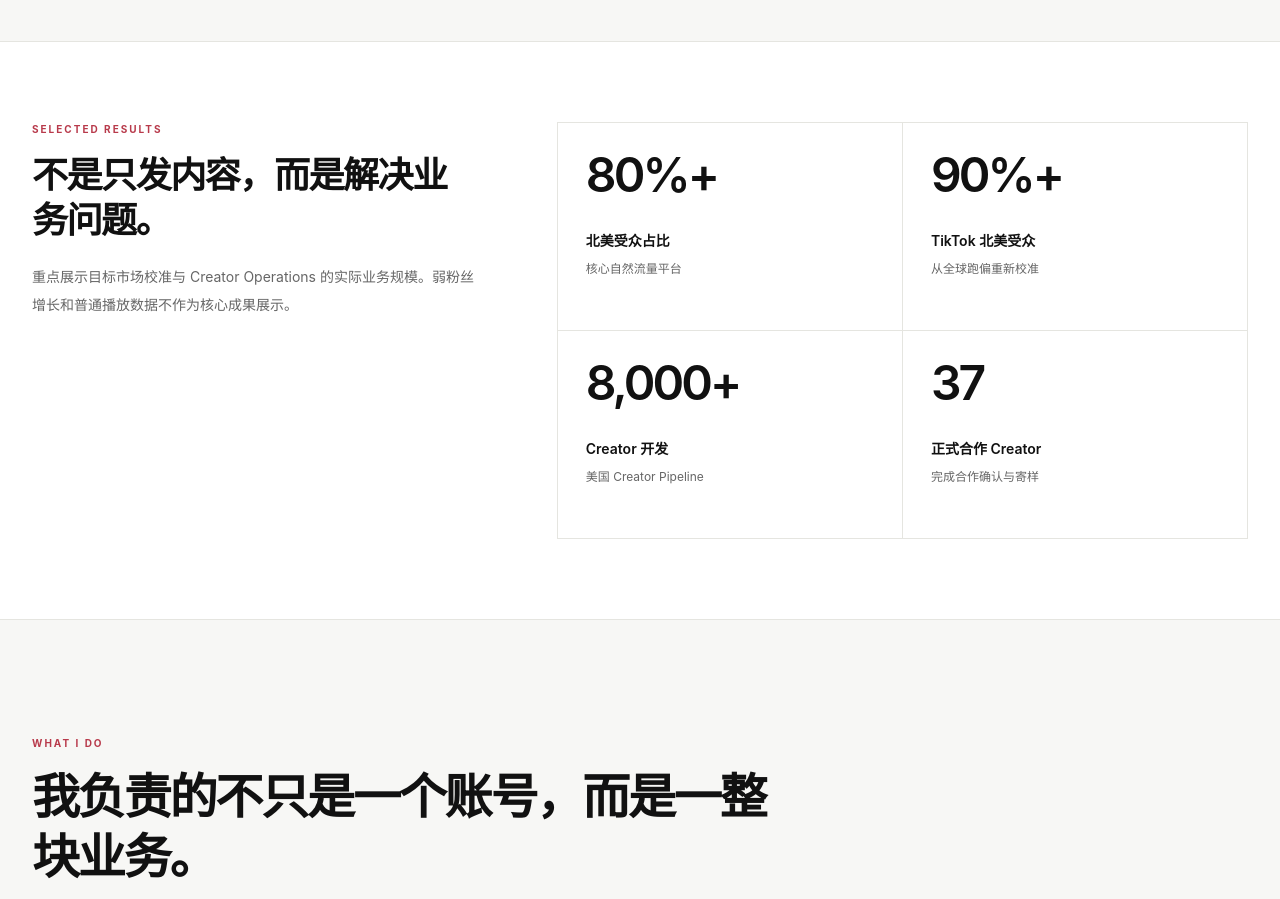
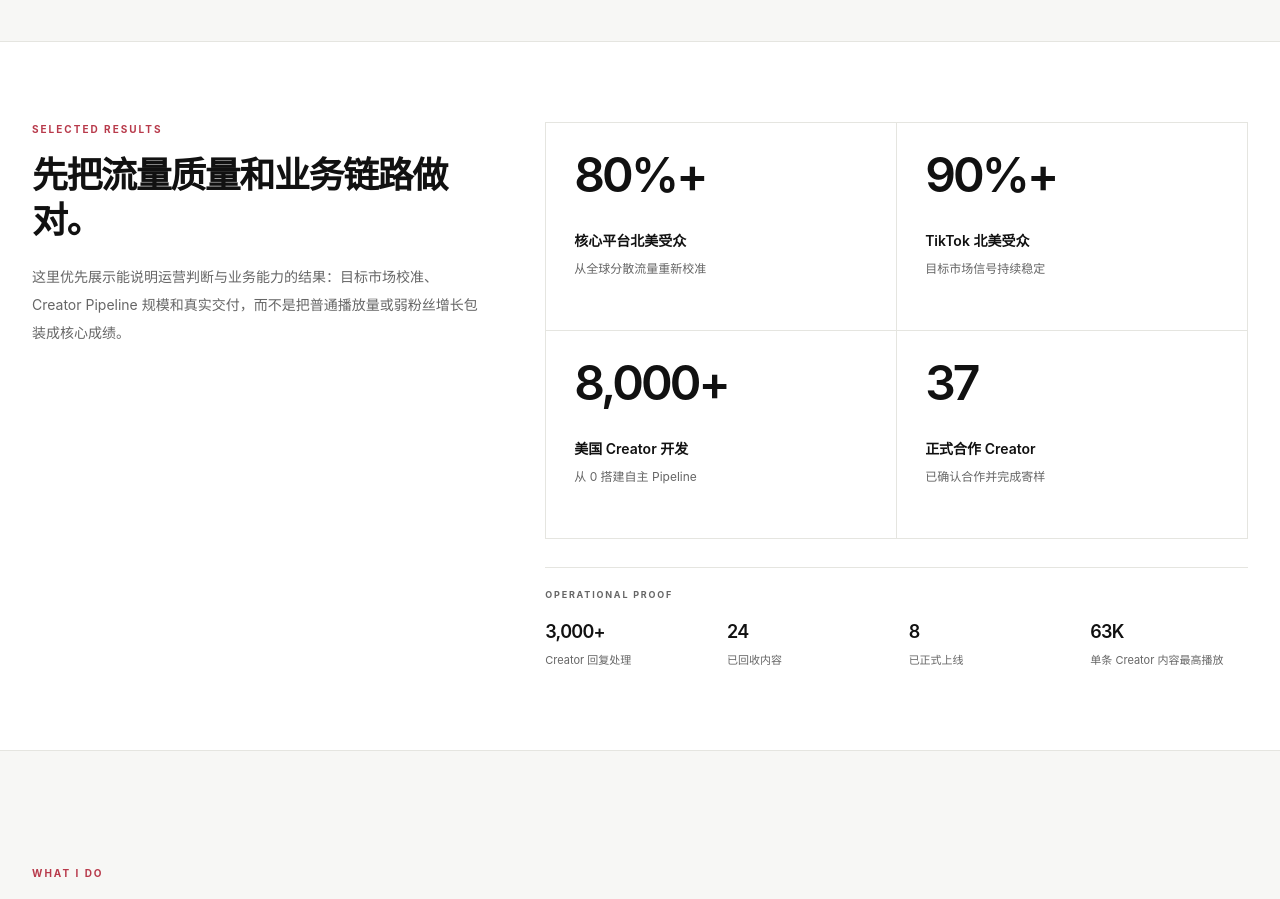
Before and after one commit to chenghongchao/cien-work, a Next.js app: page / in a window 1280 px wide. Shown: the part 980-1879 px from the top of the page. Built offline with nearby package versions, Linux system fonts and the light colour scheme; no server answers.

Commit message:
Strengthen selected results and operating proof

```diff
--- a/src/components/sections/results-section.tsx
+++ b/src/components/sections/results-section.tsx
@@ -9,15 +9,17 @@ export function ResultsSection() {
     language === "zh"
       ? {
           eyebrow: "SELECTED RESULTS",
-          title: "不是只发内容，而是解决业务问题。",
+          title: "先把流量质量和业务链路做对。",
           description:
-            "重点展示目标市场校准与 Creator Operations 的实际业务规模。弱粉丝增长和普通播放数据不作为核心成果展示。",
+            "这里优先展示能说明运营判断与业务能力的结果：目标市场校准、Creator Pipeline 规模和真实交付，而不是把普通播放量或弱粉丝增长包装成核心成绩。",
+          proofLabel: "OPERATIONAL PROOF",
         }
       : {
           eyebrow: "SELECTED RESULTS",
-          title: "Not just publishing. Solving operational problems.",
+          title: "Fix the traffic quality. Build the operating system.",
           description:
-            "Selected results focus on audience quality and creator operations rather than vanity metrics such as follower growth.",
+            "These results prioritize operating judgment, audience quality, creator-pipeline scale, and real delivery — not vanity metrics such as ordinary views or modest follower growth.",
+          proofLabel: "OPERATIONAL PROOF",
         };
 
   const results =
@@ -25,23 +27,23 @@ export function ResultsSection() {
       ? [
           {
             value: "80%+",
-            title: "北美受众占比",
-            note: "核心自然流量平台",
+            title: "核心平台北美受众",
+            note: "从全球分散流量重新校准",
           },
           {
             value: "90%+",
             title: "TikTok 北美受众",
-            note: "从全球跑偏重新校准",
+            note: "目标市场信号持续稳定",
           },
           {
             value: "8,000+",
-            title: "Creator 开发",
-            note: "美国 Creator Pipeline",
+            title: "美国 Creator 开发",
+            note: "从 0 搭建自主 Pipeline",
           },
           {
             value: "37",
             title: "正式合作 Creator",
-            note: "完成合作确认与寄样",
+            note: "已确认合作并完成寄样",
           },
         ]
       : [
@@ -53,12 +55,12 @@ export function ResultsSection() {
           {
             value: "90%+",
             title: "TikTok North America",
-            note: "Repositioned from global traffic",
+            note: "Sustained target-market signal",
           },
           {
             value: "8,000+",
-            title: "Creator outreach",
-            note: "U.S. Creator pipeline",
+            title: "U.S. creators sourced",
+            note: "Owned pipeline built from zero",
           },
           {
             value: "37",
@@ -67,43 +69,74 @@ export function ResultsSection() {
           },
         ];
 
+  const proof =
+    language === "zh"
+      ? [
+          ["3,000+", "Creator 回复处理"],
+          ["24", "已回收内容"],
+          ["8", "已正式上线"],
+          ["63K", "单条 Creator 内容最高播放"],
+        ]
+      : [
+          ["3,000+", "Creator replies handled"],
+          ["24", "Content returned"],
+          ["8", "Projects live"],
+          ["63K", "Top creator-content views"],
+        ];
+
   return (
     <section className="border-y border-border bg-white">
       <div className="container-shell py-16 sm:py-20">
-        <div className="grid gap-10 lg:grid-cols-[0.8fr_1.2fr] lg:gap-16">
+        <div className="grid gap-10 lg:grid-cols-[0.78fr_1.22fr] lg:gap-16">
           <div>
             <p className="text-[10px] font-bold uppercase tracking-[0.2em] text-accent">
               {copy.eyebrow}
             </p>
 
-            <h2 className="mt-4 max-w-md text-3xl font-semibold leading-tight tracking-[-0.04em] sm:text-4xl">
+            <h2 className="mt-4 max-w-lg text-3xl font-semibold leading-tight tracking-[-0.04em] sm:text-4xl">
               {copy.title}
             </h2>
 
-            <p className="mt-5 max-w-md text-sm leading-7 text-muted">
+            <p className="mt-5 max-w-lg text-sm leading-7 text-muted">
               {copy.description}
             </p>
           </div>
 
+          <div>
             <div className="grid grid-cols-2 border-l border-t border-border">
               {results.map((item) => (
                 <div
                   key={item.value + item.title}
                   className="min-h-44 border-b border-r border-border p-5 sm:min-h-52 sm:p-7"
                 >
-                <strong className="block text-4xl font-semibold tracking-[-0.06em] text-ink sm:text-5xl">
+                  <strong className="block whitespace-nowrap text-4xl font-semibold tracking-[-0.06em] text-ink sm:text-5xl">
                     {item.value}
                   </strong>
 
-                <p className="mt-8 text-sm font-semibold">
-                  {item.title}
-                </p>
+                  <p className="mt-8 text-sm font-semibold">{item.title}</p>
 
-                <p className="mt-2 text-xs leading-5 text-muted">
-                  {item.note}
-                </p>
+                  <p className="mt-2 text-xs leading-5 text-muted">{item.note}</p>
                 </div>
               ))}
+            </div>
+
+            <div className="mt-7 border-t border-border pt-5">
+              <p className="mb-4 text-[9px] font-bold uppercase tracking-[0.2em] text-muted">
+                {copy.proofLabel}
+              </p>
+              <div className="grid grid-cols-2 gap-x-6 gap-y-5 sm:grid-cols-4">
+                {proof.map(([value, label]) => (
+                  <div key={value + label}>
+                    <strong className="block text-lg font-semibold tracking-[-0.04em] text-ink">
+                      {value}
+                    </strong>
+                    <span className="mt-1 block text-[11px] leading-5 text-muted">
+                      {label}
+                    </span>
+                  </div>
+                ))}
+              </div>
+            </div>
           </div>
         </div>
       </div>
```
Lines whose indentation alone changed are shown as unchanged.
